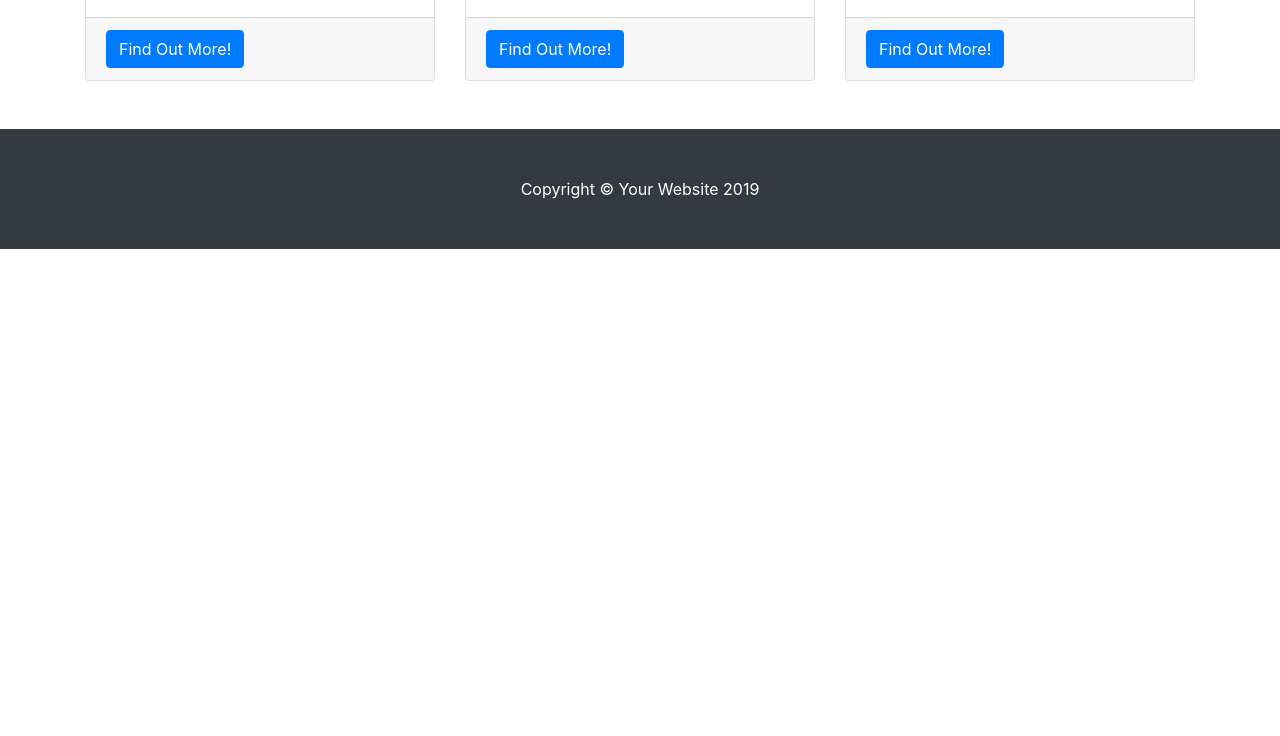
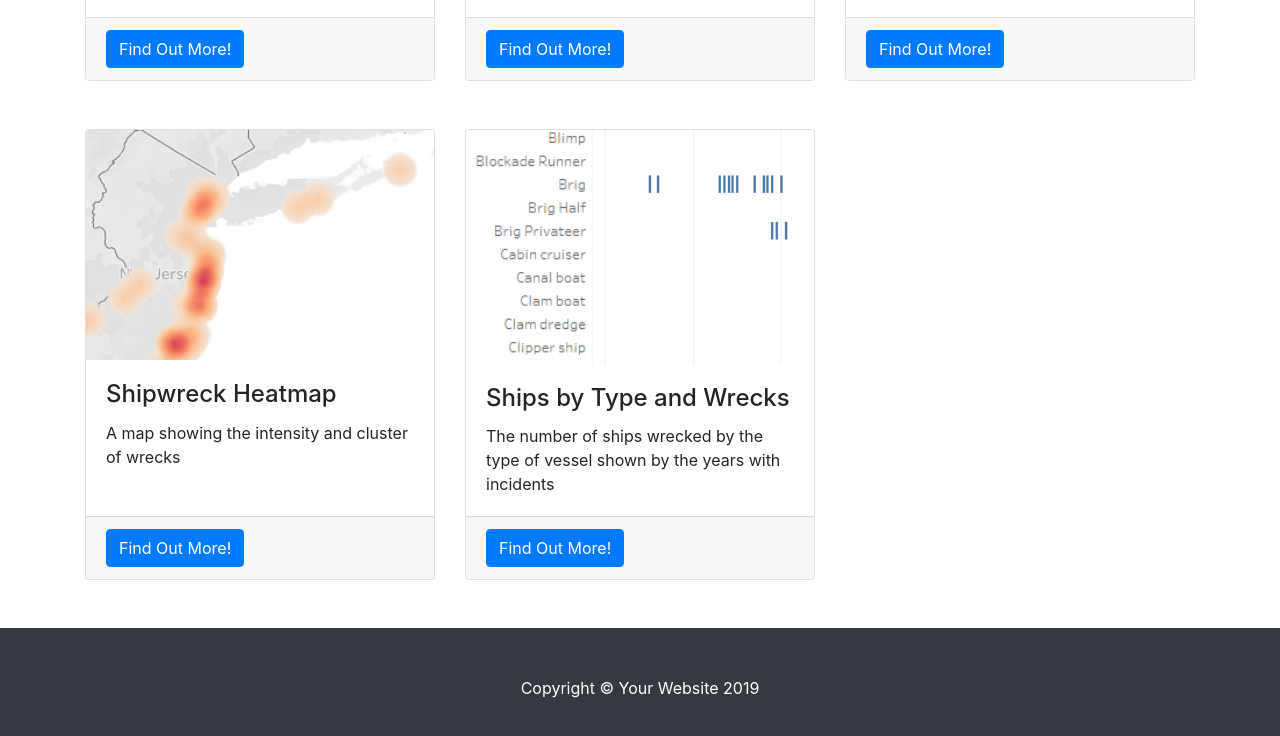
Before and after one commit to Jackso80/shipwrecks, a website: page index.html in a window 1280 px wide. Shown: the part 1828-2564 px from the top of the page. Before the commit the page ends 2077 px from the top, so only its background shows below. Drawn offline with nearby package versions, Linux system fonts and the light colour scheme.

Commit message:
Added a few more visualizations

```diff
--- a/index.html
+++ b/index.html
@@ -128,6 +128,32 @@
         </div>
       </div>
     </div>
+    <div class ="row">
+      <div class="col-md-4 mb-5">
+        <div class="card h-100">
+          <img class="card-img-top" src="images/HeatMapEdit.png" alt="A heatmap of the New Jersey Coast">
+          <div class="card-body">
+            <h4 class="card-title">Shipwreck Heatmap</h4>
+            <p class="card-text">A map showing the intensity and cluster of wrecks</p>
+          </div>
+          <div class="card-footer">
+            <a href="#" class="btn btn-primary">Find Out More!</a>
+          </div>
+        </div>
+      </div>
+      <div class="col-md-4 mb-5">
+        <div class="card h-100">
+          <img class="card-img-top" src="images/wrecksByTypeYearEdit.png" alt="The number of wrecks by type of ship by year">
+          <div class="card-body">
+            <h4 class="card-title">Ships by Type and Wrecks</h4>
+            <p class="card-text">The number of ships wrecked by the type of vessel shown by the years with incidents</p>
+          </div>
+        <div class="card-footer">
+          <a href="#" class="btn btn-primary">Find Out More!</a>
+        </div>
+      </div>
+    </div>
+    </div>
     <!-- /.row -->
 
   </div>
```
Also changed, not shown: images/HeatMapEdit.png (added), images/wrecksByTypeYearEdit.png (added).
